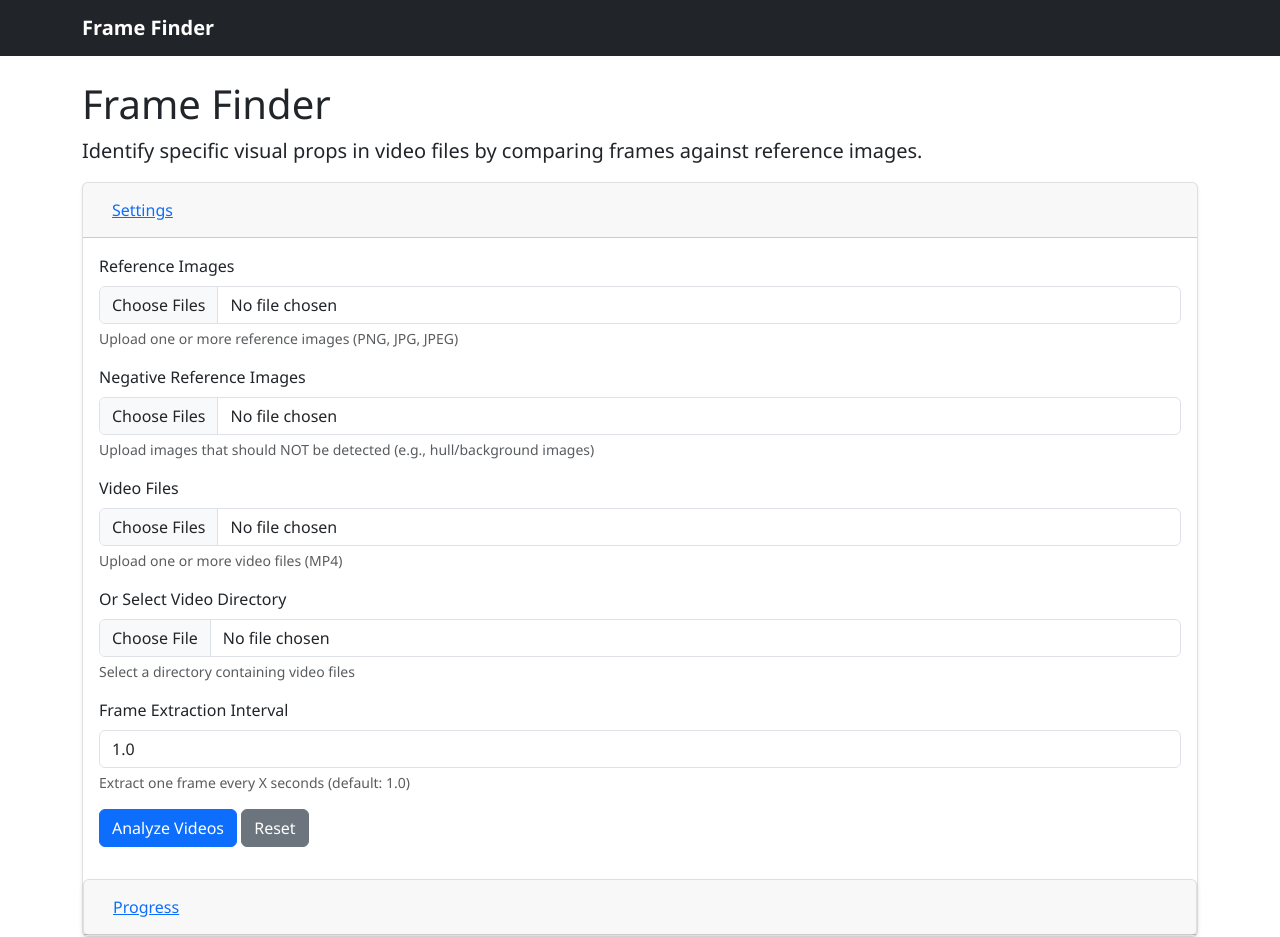
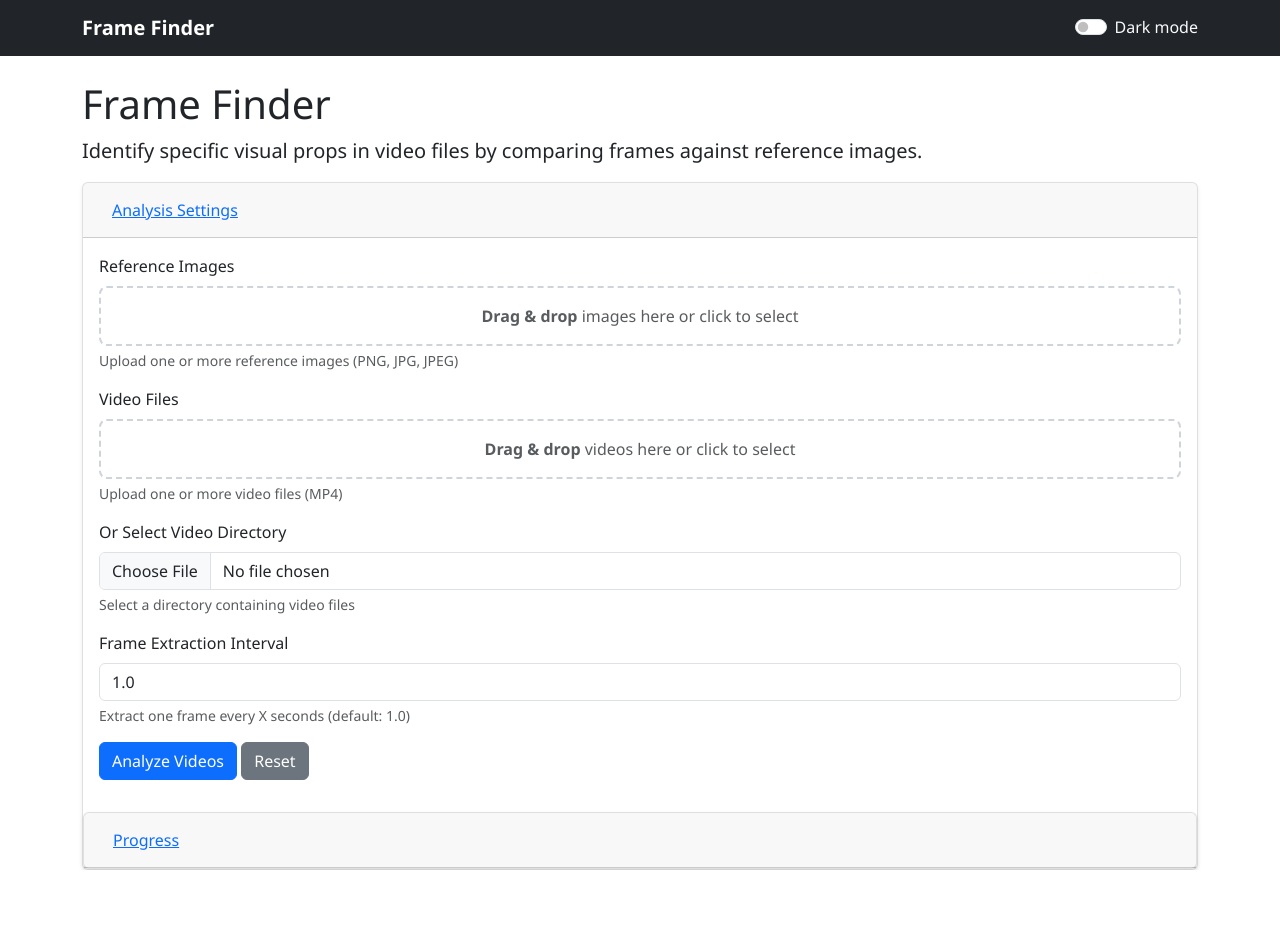
Before and after one commit to mdiener87/frame-finder, a Flask app: page / in a window 1280 px wide. After the commit the page ends 870 px from the top, so only its background shows below. Run offline with Flask 3, Linux system fonts and the light colour scheme; some libraries are stand-ins or nearby versions.

Commit message:
ui improvements
removed the 'negative reference' input / api calls
added dark mode
added result tables sort
modern drag/drop input fields

```diff
--- a/analyzer.py
+++ b/analyzer.py
@@ -189,7 +189,6 @@ def process_videos(reference_paths: List[str],
                    video_paths: List[str],
                    frame_interval: float = 1.0,
                    confidence_threshold: float = 0.75,
-                   negative_paths: List[str] | None = None,
                    progress_callback=None) -> Dict[str, Any]:
     """
     Args:
@@ -197,7 +196,6 @@ def process_videos(reference_paths: List[str],
         video_paths    : paths to mp4 files
         frame_interval : seconds between frames extracted
         confidence_threshold: retained for UI compatibility; analyzer returns all matches
-        negative_paths : currently unused; reserved for future background suppression
         progress_callback: optional callable for UI progress updates
 
     Returns:
--- a/app.py
+++ b/app.py
@@ -43,7 +43,7 @@ def index():
     """Render the main upload page"""
     return render_template('index.html')
 
-def process_videos_background(task_id, reference_paths, video_paths, frame_interval, confidence_threshold, negative_paths):
+def process_videos_background(task_id, reference_paths, video_paths, frame_interval, confidence_threshold):
     """Process videos in background and update progress"""
     try:
         # Update task status to processing
@@ -53,7 +53,6 @@ def process_videos_background(task_id, reference_paths, video_paths, frame_inter
             'current_video': '',
             'results': None,
             'reference_paths': reference_paths,
-            'negative_paths': negative_paths,
             'frame_interval': frame_interval,
             'confidence_threshold': confidence_threshold,
             'error': None,
@@ -81,7 +80,7 @@ def process_videos_background(task_id, reference_paths, video_paths, frame_inter
                         processing_tasks[task_id]['progress'] = max(0, min(100, total_progress))
 
         # Process videos (this will take time) with progress callback
-        results = process_videos(reference_paths, video_paths, frame_interval, confidence_threshold, negative_paths, progress_callback)
+        results = process_videos(reference_paths, video_paths, frame_interval, confidence_threshold, progress_callback)
 
         # Check if task was cancelled during processing
         if task_id in processing_tasks and processing_tasks[task_id].get('cancelled', False):
@@ -94,7 +93,6 @@ def process_videos_background(task_id, reference_paths, video_paths, frame_inter
             'progress': 100,
             'results': results,
             'reference_paths': reference_paths,
-            'negative_paths': negative_paths,
             'frame_interval': frame_interval,
             'confidence_threshold': confidence_threshold,
             'error': None,
@@ -126,7 +124,6 @@ def upload_files():
             return redirect(url_for('index'))
 
     reference_images = request.files.getlist('reference_images')
-    negative_references = request.files.getlist('negative_references')
     videos = request.files.getlist('videos')
     video_directory_files = request.files.getlist('videoDirectory')
 
@@ -152,10 +149,9 @@ def upload_files():
     # Create temporary directories for uploaded files
     temp_dir = tempfile.mkdtemp()
     ref_images_dir = os.path.join(temp_dir, 'reference_images')
-    neg_images_dir = os.path.join(temp_dir, 'negative_references')
     videos_dir = os.path.join(temp_dir, 'videos')
     os.makedirs(ref_images_dir, exist_ok=True)
-    os.makedirs(neg_images_dir, exist_ok=True)
+    # No negative references directory
     os.makedirs(videos_dir, exist_ok=True)
 
     # Save reference images
@@ -167,14 +163,7 @@ def upload_files():
             ref_image.save(filepath)
             reference_paths.append(filepath)
 
-    # Save negative reference images
-    negative_paths = []
-    for neg_image in negative_references:
-        if neg_image and allowed_file(neg_image.filename):
-            filename = secure_filename(neg_image.filename)
-            filepath = os.path.join(neg_images_dir, filename)
-            neg_image.save(filepath)
-            negative_paths.append(filepath)
+    # Negative references removed
 
     # Save videos (both individual files and directory files)
     video_paths = []
@@ -217,7 +206,7 @@ def upload_files():
     # Start background processing
     thread = threading.Thread(
         target=process_videos_background,
-        args=(task_id, reference_paths, video_paths, frame_interval, confidence_threshold, negative_paths)
+        args=(task_id, reference_paths, video_paths, frame_interval, confidence_threshold)
     )
     thread.start()
 
@@ -278,7 +267,6 @@ def export_results(task_id):
 
     # Get other task information
     reference_paths = task.get('reference_paths', [])
-    negative_paths = task.get('negative_paths', [])
     results = task.get('results', {})
 
     # Format data according to our JSON schema
@@ -287,7 +275,7 @@ def export_results(task_id):
         'date': datetime.datetime.utcnow().isoformat() + 'Z',
         'minConfidenceLevel': min(confidence_thresholds.values()) if confidence_thresholds else 0.0,
         'referenceImages': [os.path.basename(path) for path in reference_paths],
-        'negativeImages': [os.path.basename(path) for path in negative_paths],
+        # 'negativeImages' removed
         'analyzedVideos': list(results.keys()),
         'analysisResults': []
     }
--- a/requirements.txt
+++ b/requirements.txt
@@ -2,6 +2,4 @@ Flask==2.3.2
 opencv-python==4.8.0.74
 Pillow==10.0.0
 numpy==1.24.3
-torch==2.8.0
-transformers==4.33.1
 requests==2.31.0
--- a/static/css/style.css
+++ b/static/css/style.css
@@ -80,3 +107,27 @@ body {
     border-color: #86b7fe;
     box-shadow: 0 0 0 0.25rem rgba(13, 110, 253, 0.25);
 }
+
+/* Drag-and-drop zones */
+.dropzone {
+    position: relative;
+    border: 2px dashed #ced4da;
+    border-radius: 0.5rem;
+    background: var(--bs-body-bg);
+    transition: border-color 0.12s ease-in-out, background 0.12s ease-in-out;
+    padding: 1rem;
+    text-align: center;
+}
+.dropzone.dragover {
+    border-color: #0d6efd;
+    background: rgba(13,110,253,0.05);
+}
+.dropzone .dz-input {
+    position: absolute;
+    inset: 0;
+    opacity: 0;
+    cursor: pointer;
+}
+.dropzone .dz-instructions {
+    color: var(--bs-secondary-color);
+}
--- a/static/js/main.js
+++ b/static/js/main.js
@@ -65,30 +65,6 @@ function listSelectedVideos() {
     }
 }
 
-// Preview negative reference images
-function previewNegativeReferences() {
-    const negativeInput = document.getElementById('negative_references');
-    const preview = document.getElementById('negativePreview');
-
-    if (negativeInput && preview) {
-        preview.innerHTML = '';
-
-        for (let i = 0; i < negativeInput.files.length; i++) {
-            const file = negativeInput.files[i];
-            if (file.type.startsWith('image/')) {
-                const reader = new FileReader();
-                reader.onload = function(e) {
-                    const img = document.createElement('img');
-                    img.src = e.target.result;
-                    img.className = 'thumbnail-preview img-thumbnail me-2 mb-2';
-                    img.alt = file.name;
-                    preview.appendChild(img);
-                };
-                reader.readAsDataURL(file);
-            }
-        }
-    }
-}
 
 // Handle form submission
 function handleFormSubmission() {
@@ -143,16 +119,7 @@ function handleFormSubmission() {
                 }
             }
 
-            // Handle negative reference images properly
-            const negativeInput = document.getElementById('negative_references');
-            if (negativeInput && negativeInput.files.length > 0) {
-                // Clear the existing negative_references entries
-                formData.delete('negative_references');
-                // For multiple file uploads, we need to append all files individually
-                for (let i = 0; i < negativeInput.files.length; i++) {
-                    formData.append('negative_references', negativeInput.files[i]);
-                }
-            }
+            // No negative references anymore
 
             // Handle video files properly
             const videoInput = document.getElementById('videos');
@@ -445,10 +412,7 @@ document.addEventListener('DOMContentLoaded', function() {
         referenceInput.addEventListener('change', previewReferenceImages);
     }
 
-    const negativeInput = document.getElementById('negative_references');
-    if (negativeInput) {
-        negativeInput.addEventListener('change', previewNegativeReferences);
-    }
+    // Removed negative references UI
 
     const videoInput = document.getElementById('videos');
     if (videoInput) {
@@ -471,4 +435,96 @@ document.addEventListener('DOMContentLoaded', function() {
     }
 
     handleFormSubmission();
+
+    // --- Drag & drop support ---
+    let droppedReferences = [];
+    let droppedVideos = [];
+
+    function setupDropzone(zoneId, onFiles) {
+        const dz = document.getElementById(zoneId);
+        if (!dz) return;
+        const input = dz.querySelector('input[type="file"]');
+        function stop(e){ e.preventDefault(); e.stopPropagation(); }
+        ['dragenter','dragover','dragleave','drop'].forEach(evt => dz.addEventListener(evt, stop));
+        ['dragenter','dragover'].forEach(evt => dz.addEventListener(evt, () => dz.classList.add('dragover')));
+        ;['dragleave','drop'].forEach(evt => dz.addEventListener(evt, () => dz.classList.remove('dragover')));
+        dz.addEventListener('drop', (e) => {
+            const files = Array.from(e.dataTransfer.files || []);
+            onFiles(files);
+        });
+        // Do NOT bind input change here; existing listeners handle previews/listing.
+    }
+
+    function addRefFiles(files){
+        const imgs = files.filter(f => f.type.startsWith('image/'));
+        if (imgs.length === 0) return;
+        droppedReferences = droppedReferences.concat(imgs);
+        previewReferenceImages();
+    }
+    function addVideoFiles(files){
+        const vids = files.filter(f => f.type === 'video/mp4' || f.name.toLowerCase().endsWith('.mp4'));
+        if (vids.length === 0) return;
+        droppedVideos = droppedVideos.concat(vids);
+        listSelectedVideos();
+    }
+
+    setupDropzone('refDrop', addRefFiles);
+    setupDropzone('vidDrop', addVideoFiles);
+
+    // Override previews to include dropped files
+    const _origPreviewRefs = previewReferenceImages;
+    window.previewReferenceImages = function(){
+        _origPreviewRefs();
+        const preview = document.getElementById('referencePreview');
+        if (!preview) return;
+        droppedReferences.forEach(file => {
+            const reader = new FileReader();
+            reader.onload = function(e){
+                const img = document.createElement('img');
+                img.src = e.target.result;
+                img.className = 'thumbnail-preview img-thumbnail me-2 mb-2';
+                img.alt = file.name;
+                preview.appendChild(img);
+            };
+            reader.readAsDataURL(file);
+        });
+    }
+
+    const _origListVideos = listSelectedVideos;
+    window.listSelectedVideos = function(){
+        _origListVideos();
+        const list = document.getElementById('videoList');
+        if (!list) return;
+        if (droppedVideos.length > 0) {
+            if (!list.innerHTML.includes('<ul')) {
+                list.innerHTML = '<h6>Selected Videos:</h6><ul class="list-group">';
+            }
+            droppedVideos.forEach(file => {
+                const fileSizeMB = (file.size / (1024*1024)).toFixed(2);
+                list.innerHTML += `<li class="list-group-item d-flex justify-content-between align-items-center">${file.name}<span class="badge bg-primary rounded-pill">${fileSizeMB} MB</span></li>`;
+            });
+            if (!list.innerHTML.endsWith('</ul>')) list.innerHTML += '</ul>';
+        }
+    }
+
+    // Hook FormData assembly to include dropped files too
+    const form = document.getElementById('uploadForm');
+    if (form) {
+        const originalSubmitHandler = form.onsubmit; // not used; we add listener in handleFormSubmission
+        form.addEventListener('submit', function(){
+            // Inject dropped files by patching fetch FormData creation
+            const origFetch = window.fetch;
+            window.fetch = function(input, init){
+                try {
+                    if (init && init.body instanceof FormData) {
+                        // Append dropped references
+                        droppedReferences.forEach(f => init.body.append('reference_images', f));
+                        // Append dropped videos
+                        droppedVideos.forEach(f => init.body.append('videos', f));
+                    }
+                } catch(e){}
+                return origFetch(input, init);
+            };
+        }, { once: true });
+    }
 });
--- a/templates/base.html
+++ b/templates/base.html
@@ -11,6 +11,12 @@
     <nav class="navbar navbar-expand-lg navbar-dark bg-dark">
         <div class="container">
             <a class="navbar-brand" href="/">Frame Finder</a>
+            <div class="d-flex ms-auto align-items-center">
+                <div class="form-check form-switch text-light">
+                    <input class="form-check-input" type="checkbox" id="themeToggle">
+                    <label class="form-check-label" for="themeToggle">Dark mode</label>
+                </div>
+            </div>
         </div>
     </nav>
 
@@ -30,6 +36,28 @@
     </div>
 
     <script src="https://cdn.jsdelivr.net/npm/bootstrap@5.3.0/dist/js/bootstrap.bundle.min.js"></script>
+    <script>
+        // Simple dark mode toggle using Bootstrap 5.3 data-bs-theme
+        (function() {
+            const root = document.documentElement;
+            const key = 'frameFinderTheme';
+            function applyTheme(val){ root.setAttribute('data-bs-theme', val); }
+            function load(){ try { return localStorage.getItem(key) || 'light'; } catch(e){ return 'light'; } }
+            function save(val){ try { localStorage.setItem(key, val); } catch(e){} }
+            const initial = load();
+            applyTheme(initial);
+            document.addEventListener('DOMContentLoaded', function(){
+                const toggle = document.getElementById('themeToggle');
+                if (toggle) {
+                    toggle.checked = initial === 'dark';
+                    toggle.addEventListener('change', function(){
+                        const val = this.checked ? 'dark' : 'light';
+                        applyTheme(val); save(val);
+                    });
+                }
+            });
+        })();
+    </script>
     <script src="{{ url_for('static', filename='js/main.js') }}"></script>
     {% block scripts %}{% endblock %}
 </body>
--- a/templates/index.html
+++ b/templates/index.html
@@ -12,7 +12,7 @@
             <div class="card-header" id="settingsHeading">
                 <h5 class="mb-0">
                     <button class="btn btn-link" type="button" data-bs-toggle="collapse" data-bs-target="#settingsPanel" aria-expanded="true" aria-controls="settingsPanel">
-                        Settings
+                        Analysis Settings
                     </button>
                 </h5>
             </div>
@@ -21,21 +21,24 @@
                     <form id="uploadForm" action="/upload" method="POST" enctype="multipart/form-data">
                         <div class="mb-3">
                             <label for="reference_images" class="form-label">Reference Images</label>
-                            <input class="form-control" type="file" id="reference_images" name="reference_images" multiple accept=".png,.jpg,.jpeg">
+                            <div id="refDrop" class="dropzone">
+                                <div class="dz-instructions">
+                                    <strong>Drag & drop</strong> images here or click to select
+                                </div>
+                                <input class="form-control dz-input" type="file" id="reference_images" name="reference_images" multiple accept=".png,.jpg,.jpeg">
+                            </div>
                             <div class="form-text">Upload one or more reference images (PNG, JPG, JPEG)</div>
                             <div id="referencePreview" class="mt-2"></div>
                         </div>
 
                     <div class="mb-3">
-                        <label for="negative_references" class="form-label">Negative Reference Images</label>
-                        <input class="form-control" type="file" id="negative_references" name="negative_references" multiple accept=".png,.jpg,.jpeg">
-                        <div class="form-text">Upload images that should NOT be detected (e.g., hull/background images)</div>
-                        <div id="negativePreview" class="mt-2"></div>
-                    </div>
-
-                    <div class="mb-3">
                         <label for="videos" class="form-label">Video Files</label>
-                        <input class="form-control" type="file" id="videos" name="videos" multiple accept=".mp4">
+                        <div id="vidDrop" class="dropzone">
+                            <div class="dz-instructions">
+                                <strong>Drag & drop</strong> videos here or click to select
+                            </div>
+                            <input class="form-control dz-input" type="file" id="videos" name="videos" multiple accept=".mp4">
+                        </div>
                         <div class="form-text">Upload one or more video files (MP4)</div>
                     </div>
 
```
Also changed, not shown: other parts of static/css/style.css (+31 -4 lines), templates/results.html (+53 -4 lines), README.md.
